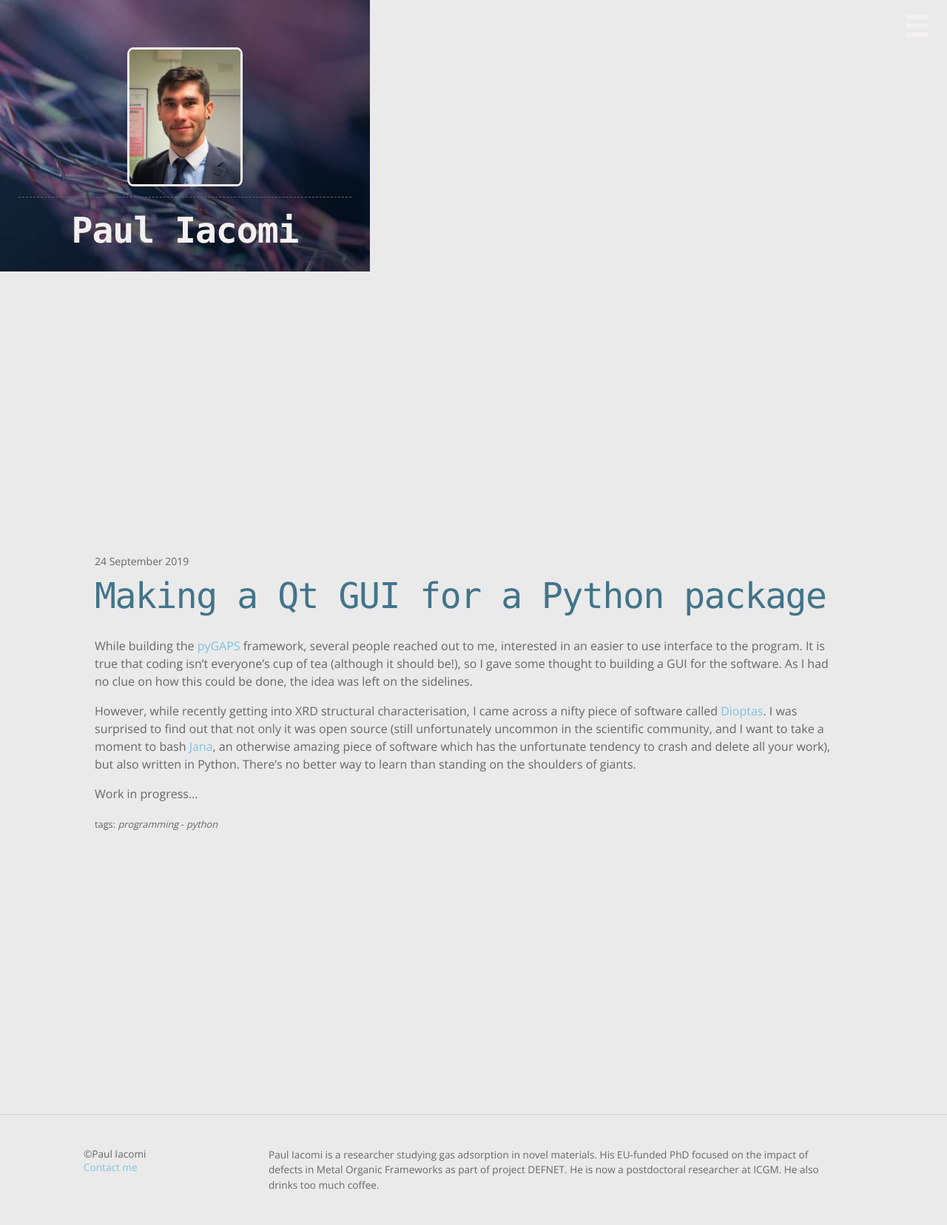
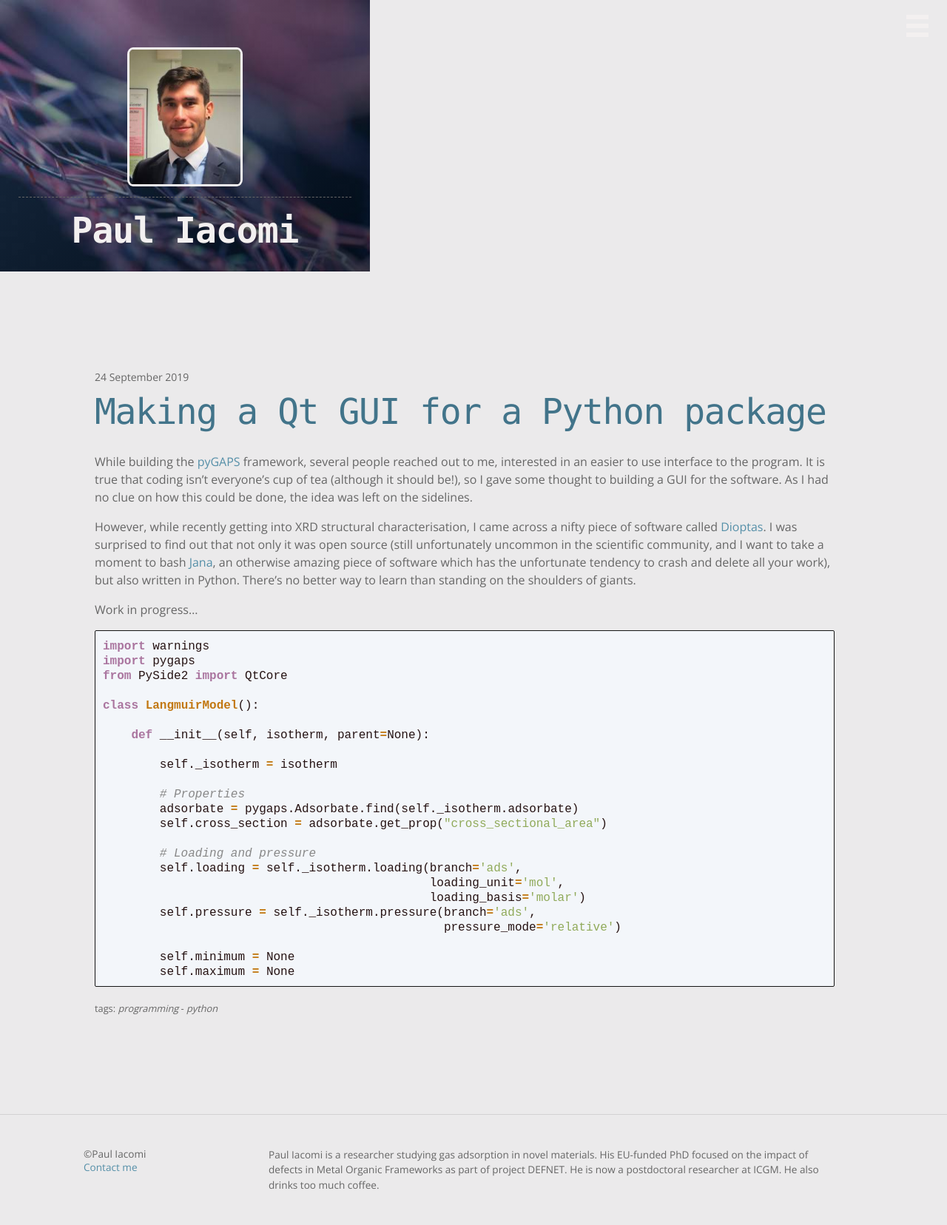
Before and after one commit to pauliacomi/pauliacomi.github.com, a Jekyll site: the page built from _posts/2019-09-24-making-a-gui.md, in a window 1280 px wide. Shown: the whole page at 74% size. Built offline with Jekyll 4.4.1, drawn with Linux system fonts in a browser that asks for light colours.

Commit message:
better colours

````diff
--- a/_posts/2019-09-24-making-a-gui.md
+++ b/_posts/2019-09-24-making-a-gui.md
@@ -20,3 +20,30 @@
 standing on the shoulders of giants.
 
 Work in progress...
+
+
+```python
+import warnings
+import pygaps
+from PySide2 import QtCore
+
+class LangmuirModel():
+
+    def __init__(self, isotherm, parent=None):
+
+        self._isotherm = isotherm
+
+        # Properties
+        adsorbate = pygaps.Adsorbate.find(self._isotherm.adsorbate)
+        self.cross_section = adsorbate.get_prop("cross_sectional_area")
+
+        # Loading and pressure
+        self.loading = self._isotherm.loading(branch='ads',
+                                              loading_unit='mol',
+                                              loading_basis='molar')
+        self.pressure = self._isotherm.pressure(branch='ads',
+                                                pressure_mode='relative')
+
+        self.minimum = None
+        self.maximum = None
+```
--- a/_sass/_default_colors.scss
+++ b/_sass/_default_colors.scss
@@ -1,35 +1,35 @@
 // Raw colors
 
-$alto: #271313;
-$bouquet: #aa759f;
-$chelsea-cucumber: #90a959;
-$cod-grey: #151515;
-$dove-grey: #666;
+$alto: rgb(37, 18, 18);
+$bouquet: rgb(170, 117, 159);
+$chelsea-cucumber: rgb(144, 170, 90);
+$cod-grey: rgb(21, 21, 21);
+$dove-grey: rgb(102, 102, 102);
 $transparent: rgba(0, 0, 0, 0.1);
-$gallery: #eaeaea;
-$grey: #888;
-$gulf-stream: #447a71;
-$hippie-blue: #558fa8;
-$light-blue: #7ec1df;
-$dark-blue: #42748a;
-$potters-clay: #8f5536;
-$rajah: #c27812;
-$raw-sienna: #d8670b;
-$silver-chalice: #aaa;
+$gallery: rgb(234, 234, 234);
+$grey: rgb(136, 136, 136);
+$gulf-stream: rgb(68, 122, 113);
+$hippie-blue: rgb(85, 143, 168);
+$light-blue: rgb(126, 193, 223);
+$dark-blue: rgb(66, 116, 138);
+$potters-clay: rgb(143, 85, 54);
+$rajah: rgb(194, 120, 18);
+$raw-sienna: rgb(216, 103, 11);
+$silver-chalice: rgb(170, 170, 170);
 $white: rgb(243, 240, 240);
-$test-blue-1: hsl(200, 21%, 84%);
-$test-blue-2: hsl(200, 26%, 91%);
+$test-blue-1: rgb(205, 217, 222);
+$test-blue-2: rgb(226, 234, 238);
 
 // Chosen pallette
 
-$background-light: $gallery;
+$background-light: rgba(228, 226, 227, 0.712);
 $background-dark: $dove-grey;
 
 $text-light: $gallery;
 $text-dark: $dove-grey;
 
-$accent-light: $light-blue;
-$accent-medium: $hippie-blue;
+$accent-light: $hippie-blue;
+$accent-medium: rgb(15, 82, 113);
 $accent-dark: $dark-blue;
 
 $accent-bright: $white;
@@ -46,7 +46,7 @@
 $header-background: $test-blue-2 !default;
 
 // Buttons
-$btn-background: $accent-light !default;
+$btn-background: $accent-medium !default;
 $btn-hover: $accent-dark !default;
 $btn-text: $white !default;
 
````
